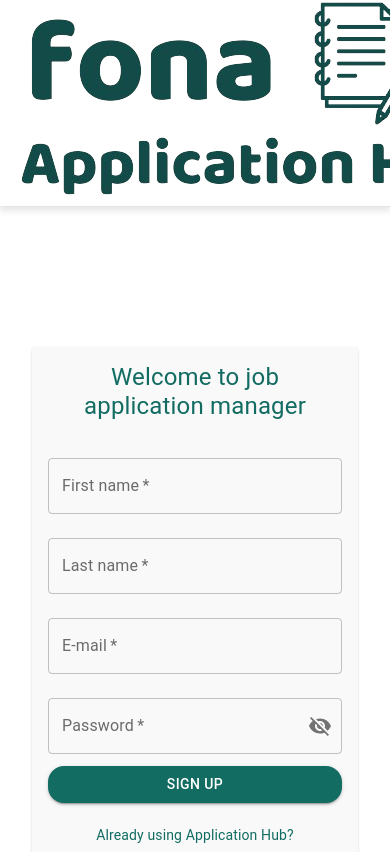
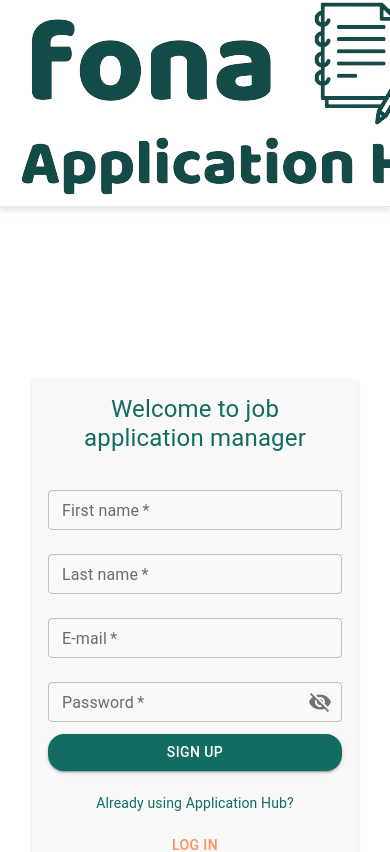
Before and after one commit to Natata08/application-hub, a Next.js app in the folder frontend/: page /register in a window 390 px wide. Shown: the top 852 px of the page. Built offline with nearby package versions, Linux system fonts and the light colour scheme.

Commit message:
implemented responsive input field

```diff
--- a/frontend/app/applications/[id]/StatusPanel.js
+++ b/frontend/app/applications/[id]/StatusPanel.js
@@ -56,13 +56,13 @@ const StatusPanel = ({ application }) => {
           onChange={(e) => handleStatusChange(e.target.value)}
           displayEmpty
           fullWidth
+          size="small"
           sx={{
             fontSize: '0.85rem',
             fontWeight: 600,
             overflow: 'hidden',
             '& .MuiSelect-select': {
               textAlign: 'center',
-              paddingY: '8px',
             },
           }}
           MenuProps={{
--- a/frontend/app/user/ApplicationAddForm.js
+++ b/frontend/app/user/ApplicationAddForm.js
@@ -19,8 +19,10 @@ import { AdapterDateFns } from '@mui/x-date-pickers/AdapterDateFns'
 import { useTheme } from '@mui/material/styles'
 import { addApplication } from '@/utils/api'
 import { fetchStatuses } from '@/utils/api'
+import { useIsMobile } from '../hooks/useIsMobile'
 
 export default function AddApplicationForm({ openModal, onClose }) {
+  const isMobile = useIsMobile()
   const theme = useTheme()
   const [isAppFormOpen, setIsAppFormOpen] = useState(false)
   const [isConfirmOpen, setIsConfirmOpen] = useState(false)
@@ -200,6 +202,7 @@ export default function AddApplicationForm({ openModal, onClose }) {
                     labelId="status-label"
                     label="Application Status"
                     {...field}
+                    size={isMobile ? 'small' : 'normal'}
                   >
                     {statuses.map((status) => (
                       <MenuItem key={status.value} value={status.value}>
--- a/frontend/components/ui/InputField.js
+++ b/frontend/components/ui/InputField.js
@@ -1,6 +1,7 @@
 import { useState } from 'react'
 import { TextField, InputAdornment, IconButton } from '@mui/material'
 import { Visibility, VisibilityOff } from '@mui/icons-material'
+import { useIsMobile } from '@/app/hooks/useIsMobile'
 
 export default function InputField({
   errors,
@@ -16,6 +17,7 @@ export default function InputField({
   type = 'text',
   register,
 }) {
+  const isMobile = useIsMobile()
   const [showPassword, setShowPassword] = useState(false)
 
   const handleClickShowPassword = () => {
@@ -38,6 +40,7 @@ export default function InputField({
       rows={rows}
       fullWidth
       variant="outlined"
+      size={isMobile ? 'small' : 'normal'}
       {...register(id, {
         minLength: {
           value: minLength,
```
